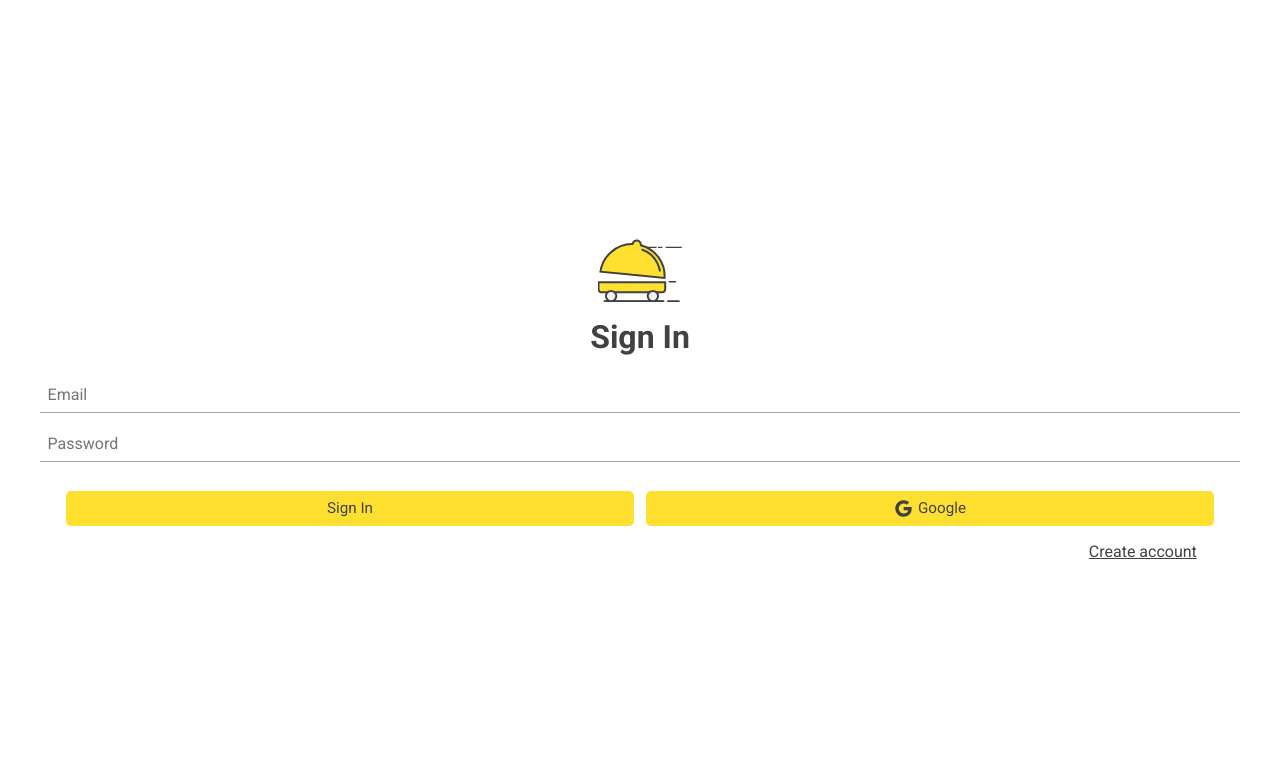
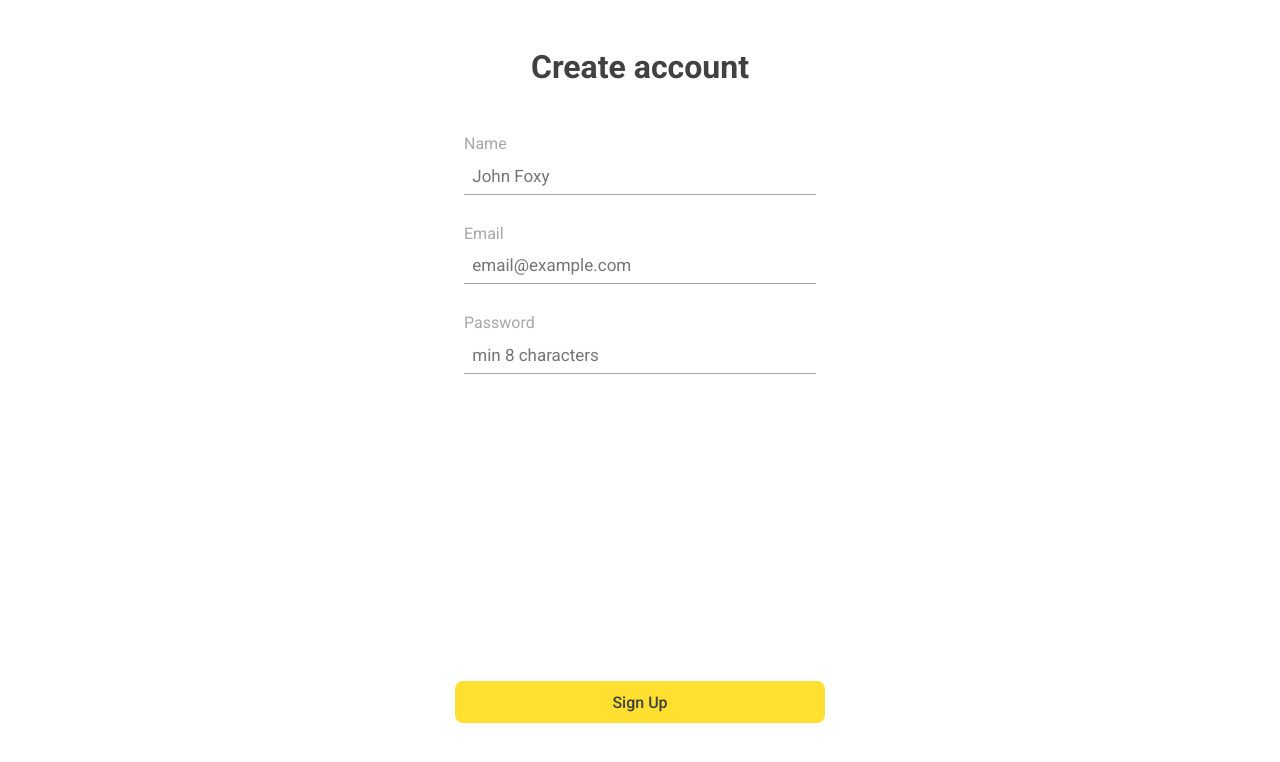
Before and after one commit to Mrcsbda/Delivery-App-Angular, an Angular app: page / in a window 1280 px wide. Shown: the top 762 px of the page. Built offline with nearby package versions, Linux system fonts and the light colour scheme.

Commit message:
:lipstick: sign up styles

```diff
--- a/src/app/app.component.html
+++ b/src/app/app.component.html
@@ -1 +1 @@
-<app-sign-in></app-sign-in>
+<app-sign-up></app-sign-up>
--- a/src/app/authentication/pages/sign-in/sign-in.component.html
+++ b/src/app/authentication/pages/sign-in/sign-in.component.html
@@ -1,24 +1,30 @@
 <main class="sign-in">
   <figure class="sign-in__delivery-logo-container">
-        <img src="../../../assets/images/logo.svg" alt="logo icon">
+    <img src="../../../assets/images/logo.svg" alt="logo icon" />
   </figure>
   <form class="sign-in__form">
     <h1 class="sign-in__title">Sign In</h1>
-        <input type="email" placeholder="Email" class="sign-in__email">
-        <input type="password" placeholder="Password" class="sign-in__password">
+    <label class="sign-in__label">
+        <span>Email</span>
+      <input type="email"  class="sign-in__email"  />
+    </label>
+    <label class="sign-in__label">
+        <span>Password</span>
+      <input type="password"  class="sign-in__password" />
+    </label>
     <section class="sign-in__buttons-container">
       <button class="sign-in__sign-in-button">
-                <span>
-                    Sign In
-                </span>
+        <span> Sign In </span>
       </button>
       <button class="sign-in__google-button">
-                <img src="../../../assets/images/google.svg" alt="" class="sign-in__google-icon">
-                <span>
-                    Google
-                </span>
+        <img
+          src="../../../assets/images/google.svg"
+          alt=""
+          class="sign-in__google-icon"
+        />
+        <span> Google </span>
       </button>
     </section>
+    <p class="sign-in__create-account">Create account</p>
   </form>
-    <p class="sign-in__create-account">Create account</p>
 </main>
--- a/src/app/authentication/pages/sign-in/sign-in.component.scss
+++ b/src/app/authentication/pages/sign-in/sign-in.component.scss
@@ -17,6 +17,7 @@
     &__form {
         gap: 0.8rem;
         width: 100%;
+        max-width: 350px;
         display: flex;
         padding: 0 0.5rem;
         align-items: center;
@@ -29,7 +30,23 @@
         margin-bottom: 0.5rem;
     }
 
-    &__email, &__password {
+    &__label {
+        width: 100%;
+        display: flex;
+        align-items: center;
+        margin-bottom: 0.8rem;
+        flex-direction: column;
+
+        span {
+            font-size: 16px;
+            padding-left: 10px;
+            color: $gray-color;
+            align-self: flex-start;
+        }
+    }
+
+    &__email,
+    &__password {
         width: 95%;
         border: none;
         outline: none;
@@ -40,7 +57,7 @@
     }
 
     &__password {
-        margin-bottom: 1rem;
+        margin-bottom: 0.5rem;
     }
 
     &__google-icon {
@@ -52,33 +69,110 @@
         width: 100%;
         gap: 0.7rem;
         display: flex;
-        margin-bottom: 1rem;
         justify-content: center;
     }
 
-    &__sign-in-button, &__google-button {
+    &__sign-in-button,
+    &__google-button {
         width: 45%;
         gap: 0.3rem;
         border: none;
         display: flex;
         cursor: pointer;
         padding: 0.5rem;
-        border-radius: 5px;
+        border-radius: 8px;
         align-items: center;
         justify-content: center;
         background-color: $main-color;
 
         span {
             color: $dark-color;
-            font-size: 0.95rem;
+            font-size: 1rem;
         }
     }
 
     &__create-account {
-        width: 87%;
+        width: 93%;
         text-align: end;
         cursor: pointer;
         color: $dark-color;
         text-decoration: underline;
     }
 }
+
+@media screen and (min-width: 1100px) {
+    .sign-in {
+
+        &__form {
+            gap: 1.3rem;
+            max-width: 370px;
+        }
+
+        &__title {
+            font-size: 2.2rem;
+        }
+
+        &__label {
+            span {
+                font-size: 18px;
+            }
+        }
+
+        &__email,
+        &__password,
+        &__name {
+            font-size: 17px;
+        }
+
+        &__google-icon {
+            width: 1.4rem;
+        }
+
+        &__buttons-container {
+            margin-bottom: 0rem;
+        }
+
+        &__sign-in-button,
+        &__google-button {
+            &:hover {
+                background-color: $main-color-hover;
+            }
+        }
+    }
+
+}
+
+@media screen and (min-width: 1440px) {
+    .sign-in {
+        &__form {
+            gap: 1.5rem;
+            max-width: 400px;
+        }
+
+        &__title {
+            margin-bottom: 0;
+        }
+
+        &__email,
+        &__password,
+        &__name {
+            font-size: 18px;
+        }
+
+        &__google-icon {
+            width: 1.6rem;
+        }
+
+        &__sign-in-button,
+        &__google-button {
+            span {
+                font-size: 1.06rem;
+            }
+        }
+
+        &__create-account {
+            font-size: 18px;
+        }
+    }
+
+}
--- a/src/app/authentication/pages/sign-up/sign-up.component.html
+++ b/src/app/authentication/pages/sign-up/sign-up.component.html
@@ -1 +1,20 @@
-<p>sign-up works!</p>
+<main class="sign-up">
+  <h1 class="sign-up__title">Create account</h1>
+  <form class="sign-up__form">
+    <section class="sign-up__inputs-container">
+      <label class="sign-up__label">
+        <span>Name</span>
+        <input type="text" class="sign-up__name" placeholder="John Foxy"/>
+      </label>
+      <label class="sign-up__label">
+        <span>Email</span>
+        <input type="email" class="sign-up__email" placeholder="email@example.com"/>
+      </label>
+      <label class="sign-up__label">
+        <span>Password</span>
+        <input type="password" class="sign-up__password" placeholder="min 8 characters"/>
+      </label>
+    </section>
+    <button class="sign-up__sign-up-button">Sign Up</button>
+  </form>
+</main>
--- a/src/app/authentication/pages/sign-up/sign-up.component.scss
+++ b/src/app/authentication/pages/sign-up/sign-up.component.scss
@@ -0,0 +1,134 @@
+@import "../../../../assets/styles/variables.scss";
+
+.sign-up {
+    width: 100%;
+    display: flex;
+    height: 100vh;
+    padding: 1.5rem;
+    max-height: 100%;
+    flex-direction: column;
+    align-items: center;
+
+    &__title {
+        font-size: 1.7rem;
+        color: $dark-color;
+        padding: 1rem 0;
+        margin-bottom: 1rem;
+    }
+
+    &__form {
+        width: 100%;
+        height: 80%;
+        display: flex;
+        max-width: 350px;
+        align-items: center;
+        flex-direction: column;
+        justify-content: space-between;
+    }
+
+    &__inputs-container {
+        gap: 1rem;
+        width: 100%;
+        display: flex;
+        flex-direction: column;
+    }
+
+    &__label {
+        width: 100%;
+        display: flex;
+        align-items: center;
+        margin-bottom: 0.8rem;
+        flex-direction: column;
+
+        span {
+            font-size: 16px;
+            padding-left: 9px;
+            color: $gray-color;
+            margin-bottom: 0.3rem;
+            align-self: flex-start;
+        }
+    }
+
+    &__email,
+    &__password,
+    &__name {
+        width: 95%;
+        border: none;
+        outline: none;
+        font-size: 16px;
+        padding: 0.5rem;
+        color: $dark-color;
+        border-bottom: 1px solid $gray-color;
+    }
+
+    &__sign-up-button {
+        width: 100%;
+        border: none;
+        display: flex;
+        cursor: pointer;
+        font-size: 1rem;
+        padding: 0.7rem;
+        font-weight: 500;
+        color: $dark-color;
+        border-radius: 8px;
+        align-items: center;
+        justify-content: center;
+        background-color: $main-color;
+    }
+}
+
+@media screen and (min-width: 1100px) {
+    .sign-up {
+        padding: 2rem;
+
+        &__form {
+            max-width: 370px;
+        }
+
+        &__title {
+            font-size: 2rem;
+            margin-bottom: 2rem;
+        }
+
+        &__email,
+        &__password,
+        &__name {
+            font-size: 17px;
+        }
+
+        &__sign-up-button {
+            &:hover {
+                background-color: $main-color-hover;
+            }
+        }
+    }
+
+}
+
+@media screen and (min-width: 1440px) {
+    .sign-up {
+        padding: 4rem;
+
+        &__form {
+            height: 80%;
+            max-width: 400px;
+            max-height: 500px;
+        }
+
+        &__email,
+        &__password,
+        &__name {
+            font-size: 18px;
+        }
+
+        &__sign-up-button {
+            font-size: 1.1rem;
+
+        }
+
+        &__create-account {
+            font-size: 18px;
+        }
+    }
+
+}
--- a/src/assets/styles/variables.scss
+++ b/src/assets/styles/variables.scss
@@ -1,4 +1,5 @@
 $main-color: #FFE031;
+$main-color-hover: #FFDC15;
 $dark-color: #414141;
 $gray-color: #A7A7A7;
 $green-color: #77DF52;
```
Lines whose indentation alone changed are shown as unchanged.
